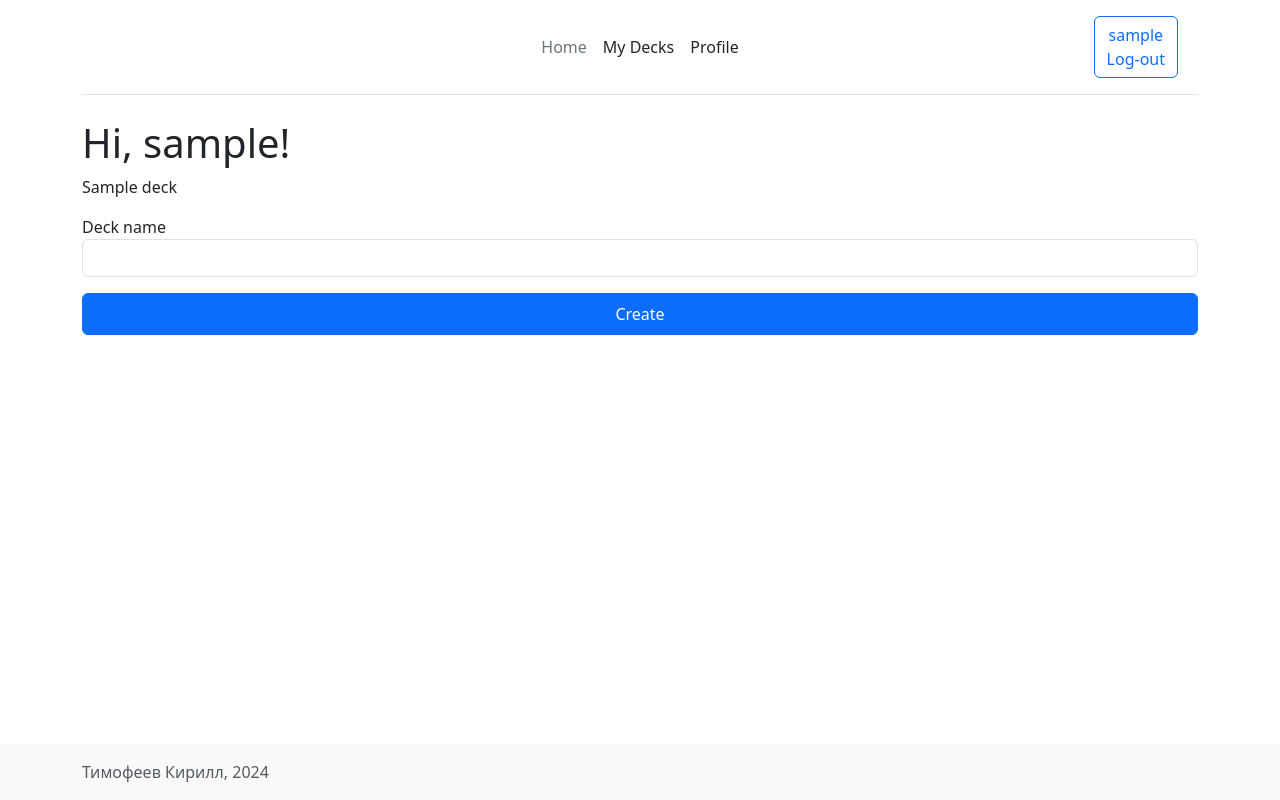
After one commit to laxier/chinese2024FLASK, a Flask app: page /decks in a window 1280 px wide. The commit adds this page. Run offline with Flask 3, Linux system fonts and the light colour scheme; a user stored in the database is signed in; tables that the repository leaves empty hold one stand-in row (values such as "Sample post"); some libraries are stand-ins or nearby versions.

Commit message:
пользователь может создавать и добавлять деки в профиль.

```diff
--- a/app/forms.py
+++ b/app/forms.py
@@ -33,3 +33,7 @@ class RegistrationForm(FlaskForm):
     def validate_password(self, password):
         if len(password.data) < 8:
             raise ValidationError('Your password should bot be less than 8 symbols')
+
+class DeckForm(FlaskForm):
+    name = StringField('Deck name', validators=[DataRequired()])
+    submit = SubmitField('Create')
--- a/app/routes.py
+++ b/app/routes.py
@@ -2,13 +2,13 @@ from flask import render_template, flash, redirect, url_for
 from app import app
 from flask import request
 from flask_login import current_user, login_user
-from app.forms import LoginForm, RegistrationForm
+from app.forms import LoginForm, RegistrationForm, DeckForm
 from flask_login import logout_user
 from flask_login import login_required
 from urllib.parse import urlsplit
 import sqlalchemy as sa
 from app import db
-from app.models import User
+from app.models import User, Deck, Card
 
 import os
 @app.route('/')
@@ -53,3 +53,16 @@ def register():
 def logout():
     logout_user()
     return redirect(url_for('index'))
+
+@app.route('/decks', methods=['GET', 'POST'])
+@login_required
+def deck():
+    decks = current_user.decks
+    print(decks)
+    form = DeckForm()
+    if form.validate_on_submit():
+        deck = Deck(name = form.name.data)
+        deck.users.append(current_user)
+        db.session.add(deck)
+        db.session.commit()
+    return render_template("sets.html", title='My sets', decks=decks, form = form)
--- a/app/templates/base.html
+++ b/app/templates/base.html
@@ -23,8 +23,8 @@
         </div>
 
         <ul class="nav col-12 col-md-auto mb-2 justify-content-center mb-md-0">
-            <li><a href="#" class="nav-link px-2 link-secondary">Home</a></li>
-            <li><a href="#" class="nav-link px-2 link-dark">Sets</a></li>
+            <li><a href="/index" class="nav-link px-2 link-secondary">Home</a></li>
+            <li><a href="/decks" class="nav-link px-2 link-dark">My Decks</a></li>
             <li><a href="#" class="nav-link px-2 link-dark">Profile</a></li>
         </ul>
 
--- /dev/null
+++ b/app/templates/sets.html
@@ -0,0 +1,25 @@
+{% extends "base.html" %}
+
+{% block content %}
+    <main class="container">
+        <h1>Hi, {{ current_user.username }}!</h1>
+        {% if decks %}
+            {% for deck in decks %}
+                <p>{{ deck.name }}</p>
+            {% endfor %}
+        {% else %}
+            <p>no decs yet</p>
+        {% endif %}
+        <form action="" method="post" novalidate>
+            {{ form.hidden_tag() }}
+            {{ form.name.label }}
+            {{ form.name(size=32, class_="form-control") }}
+            <p>
+                {% for error in form.name.errors %}
+                    <span style="color: red;">[{{ error }}]</span>
+                {% endfor %}
+            <p>{{ form.submit(class_="btn btn-primary w-100 py-2") }}</p>
+        </form>
+
+    </main>
+{% endblock %}
```
Also changed, not shown: app/models.py (+35 -0 lines).
